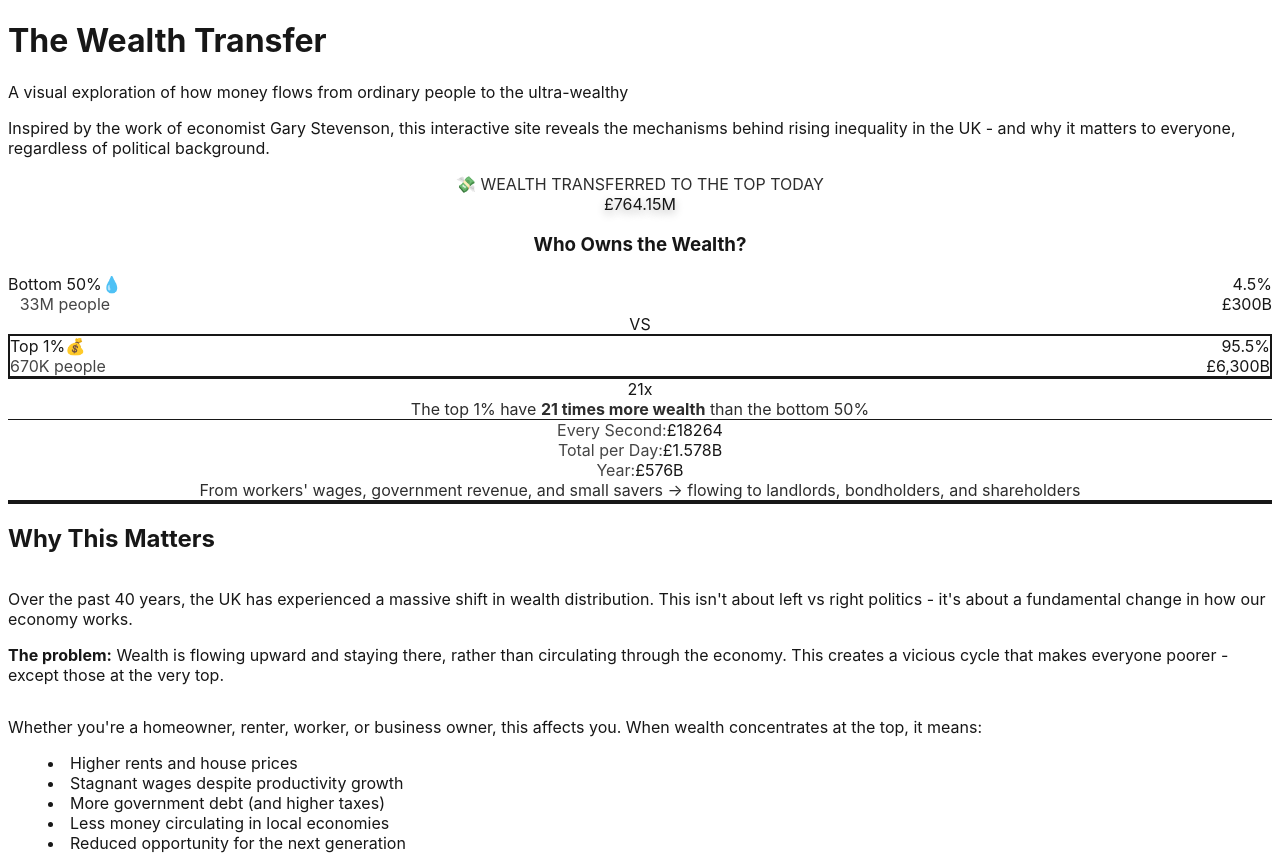
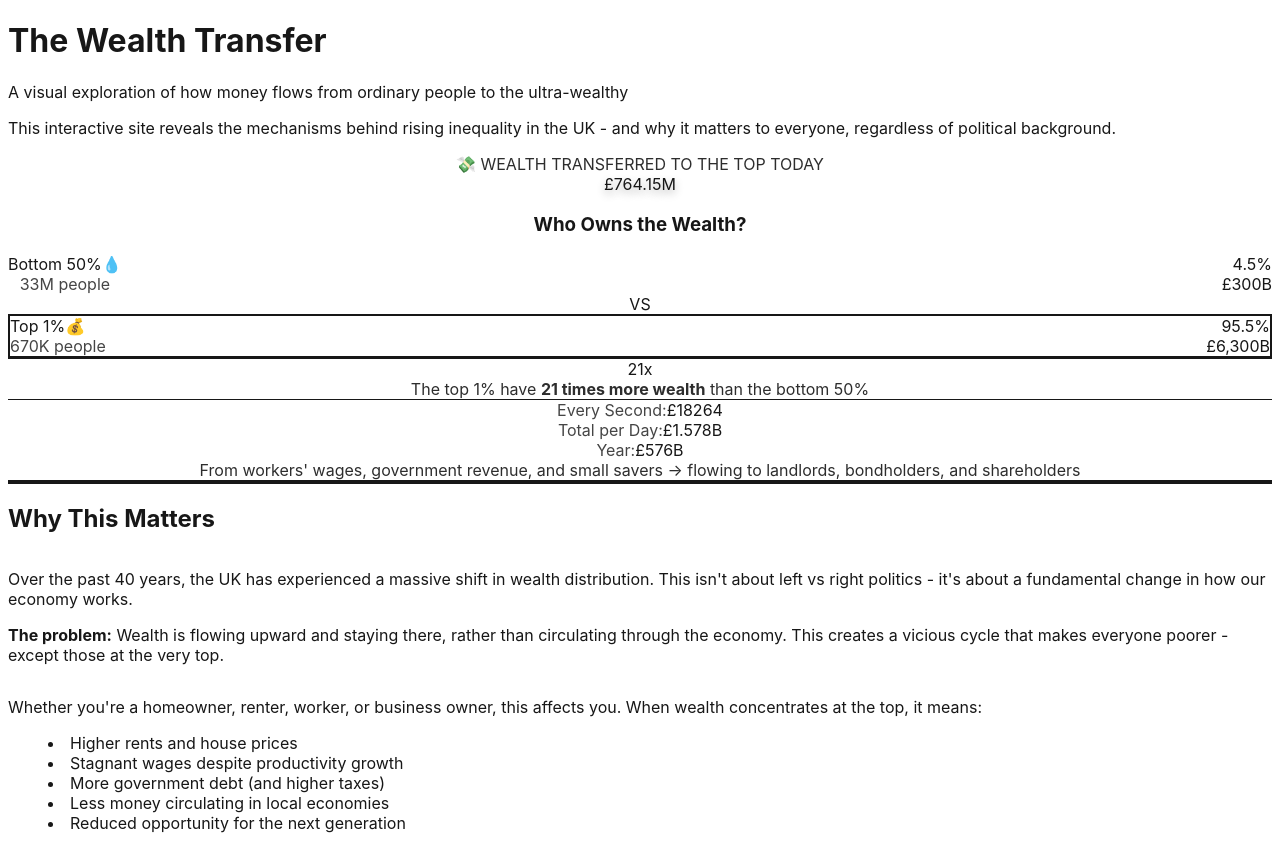
Before and after one commit to oh-moore/wealth-inequality-visualizer, a Next.js app: page /wealth-inequality-visualizer/ in a window 1280 px wide. Shown: the top 855 px of the page. Built offline with nearby package versions, Linux system fonts and the light colour scheme.

Commit message:
Remove Gary Stevenson references from site content

```diff
--- a/app/layout.tsx
+++ b/app/layout.tsx
@@ -3,8 +3,8 @@ import "./globals.css";
 
 export const metadata: Metadata = {
   title: "The Wealth Transfer - UK Inequality Visualized",
-  description: "Interactive visualizations exploring how wealth flows from ordinary people to the ultra-wealthy in the UK. Inspired by Gary Stevenson's work on economic inequality.",
-  keywords: "wealth inequality, UK economy, Gary Stevenson, data visualization, economics, wealth distribution",
+  description: "Interactive visualizations exploring how wealth flows from ordinary people to the ultra-wealthy in the UK.",
+  keywords: "wealth inequality, UK economy, data visualization, economics, wealth distribution",
 };
 
 export default function RootLayout({
--- a/app/page.tsx
+++ b/app/page.tsx
@@ -18,9 +18,8 @@ export default function Home() {
             A visual exploration of how money flows from ordinary people to the ultra-wealthy
           </p>
           <p className="text-lg text-slate-300 max-w-3xl">
-            Inspired by the work of economist Gary Stevenson, this interactive site reveals
-            the mechanisms behind rising inequality in the UK - and why it matters to everyone,
-            regardless of political background.
+            This interactive site reveals the mechanisms behind rising inequality in the UK -
+            and why it matters to everyone, regardless of political background.
           </p>
         </div>
       </header>
@@ -128,11 +127,6 @@ export default function Home() {
           </h2>
           <div className="prose prose-lg max-w-none text-gray-700">
             <p className="mb-4">
-              This visualization project is inspired by the work of <strong>Gary Stevenson</strong>,
-              a former City trader turned economist and educator who has dedicated himself to explaining
-              wealth inequality in accessible terms.
-            </p>
-            <p className="mb-4">
               <strong>Note:</strong> The data shown here is currently <em>illustrative mock data</em>
               designed to demonstrate the visualization concepts and interactions. The next phase will
               integrate real data from sources including:
```
